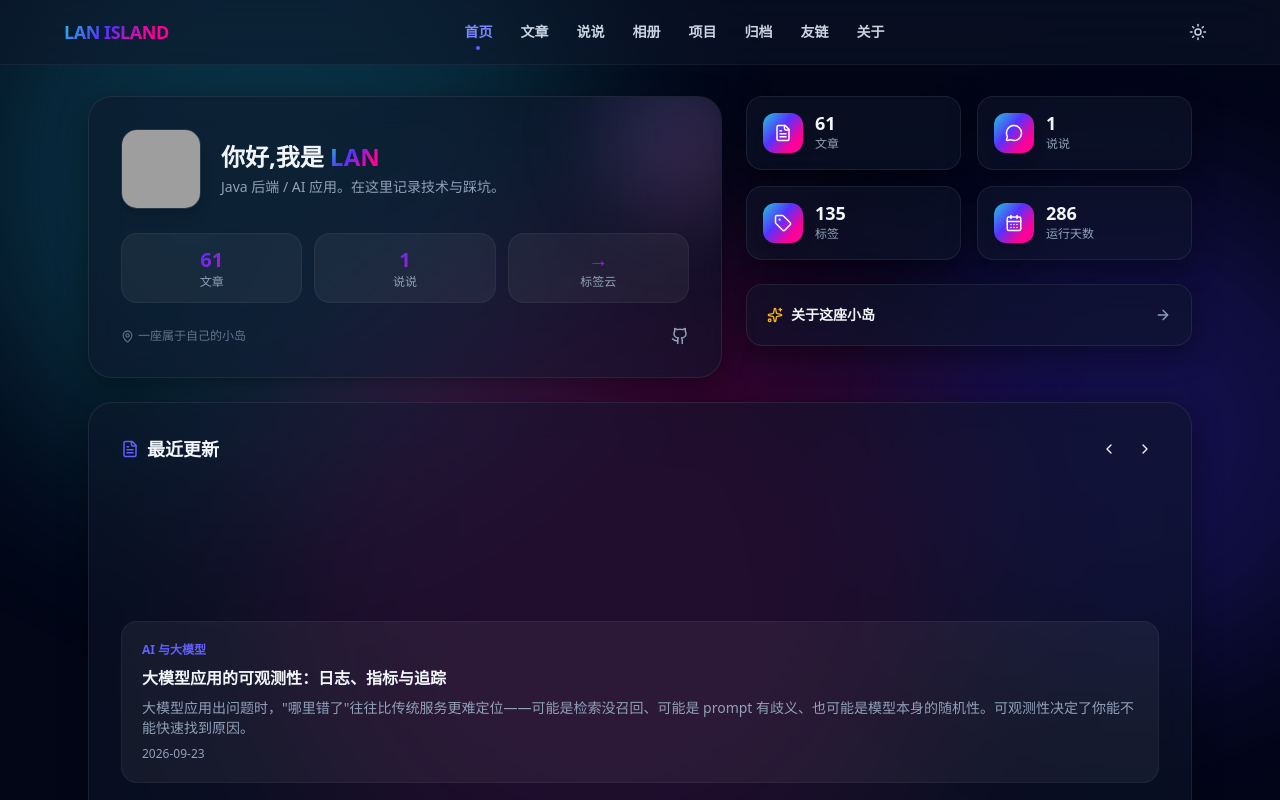
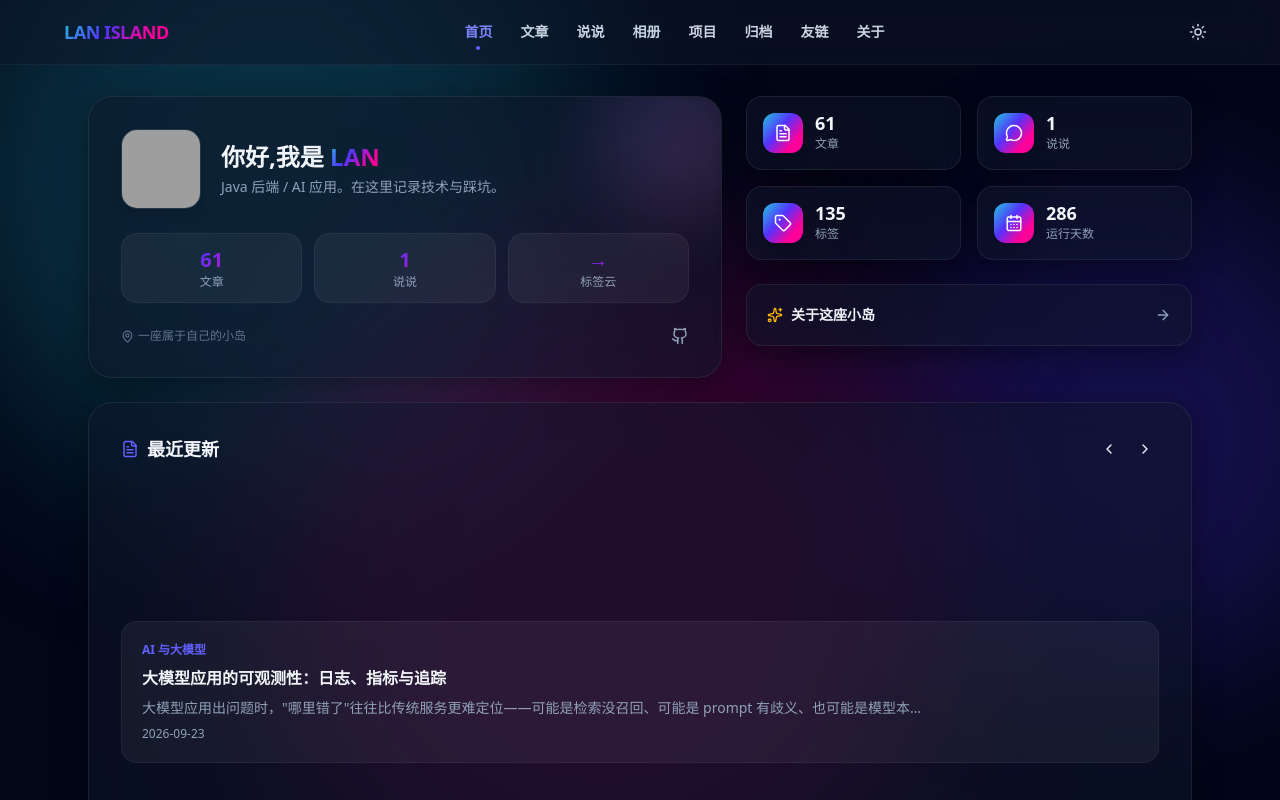
Before and after one commit to Inspirecc/LAN-island, a Next.js app: page / in a window 1280 px wide. Shown: the top 800 px of the page. Built offline with nearby package versions, Linux system fonts and the light colour scheme; grey boxes are pictures that could not be loaded.

Commit message:
fix: 轮播摘要截断到 60 字并改为单行,消除卡片下方空白

```diff
--- a/app/page.tsx
+++ b/app/page.tsx
@@ -13,6 +13,13 @@ export default function Home() {
   const moments = getAllMoments();
   const tags = getTagMap().slice(0, 12);
   const latest = posts.slice(0, 6);
+
+  // 轮播用:摘要截断到 60 字,保证每张卡片高度一致
+  const carouselPosts = latest.map((p) => ({
+    ...p,
+    description:
+      p.description.length > 60 ? p.description.slice(0, 60) + "…" : p.description,
+  }));
 
   return (
     <div className="flex flex-col gap-6 pb-10">
@@ -44,7 +51,7 @@ export default function Home() {
       </div>
 
       {/* 第二行:最新文章轮播 */}
-      <LatestPosts posts={latest} />
+      <LatestPosts posts={carouselPosts} />
 
       {/* 第三行:文章网格 + 标签云侧栏 */}
       <div className="grid grid-cols-1 gap-6 lg:grid-cols-12">
--- a/components/LatestPosts.tsx
+++ b/components/LatestPosts.tsx
@@ -47,7 +47,7 @@ export default function LatestPosts({ posts }: { posts: PostMeta[] }) {
         )}
       </div>
 
-      {/* Grid 叠层:同格堆叠,高度取所有卡片中的最大值,内容永不裁切 */}
+      {/* Grid 叠层:同格堆叠,所有卡片结构一致(摘要已在数据层截断),高度稳定 */}
       <div className="grid">
         {posts.map((p, i) => (
           <Link
@@ -63,7 +63,7 @@ export default function LatestPosts({ posts }: { posts: PostMeta[] }) {
             <h3 className="line-clamp-1 text-base font-black transition-colors hover:text-indigo-500">
               {p.title}
             </h3>
-            <p className="line-clamp-2 text-sm text-slate-500 dark:text-slate-400">
+            <p className="line-clamp-1 text-sm text-slate-500 dark:text-slate-400">
               {p.description}
             </p>
             <span className="text-xs text-slate-400">{formatDate(p.date)}</span>
```
